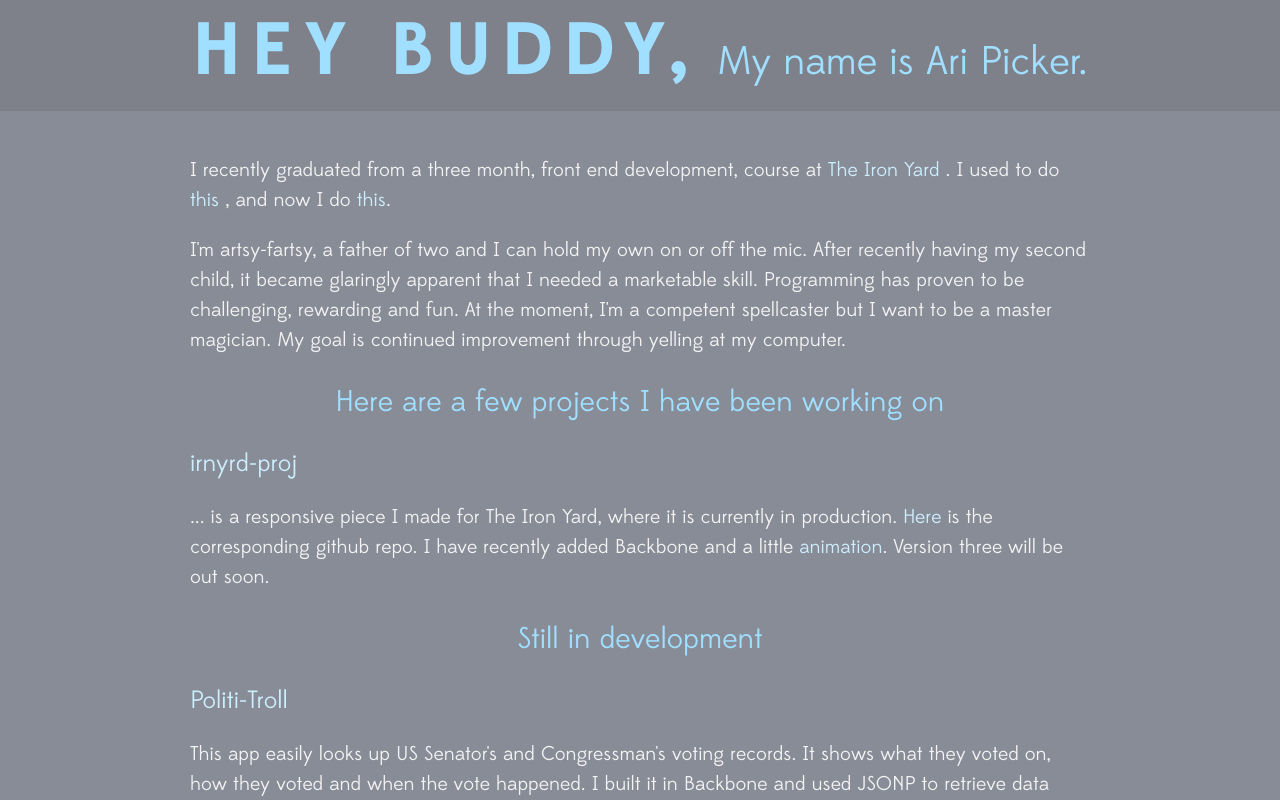
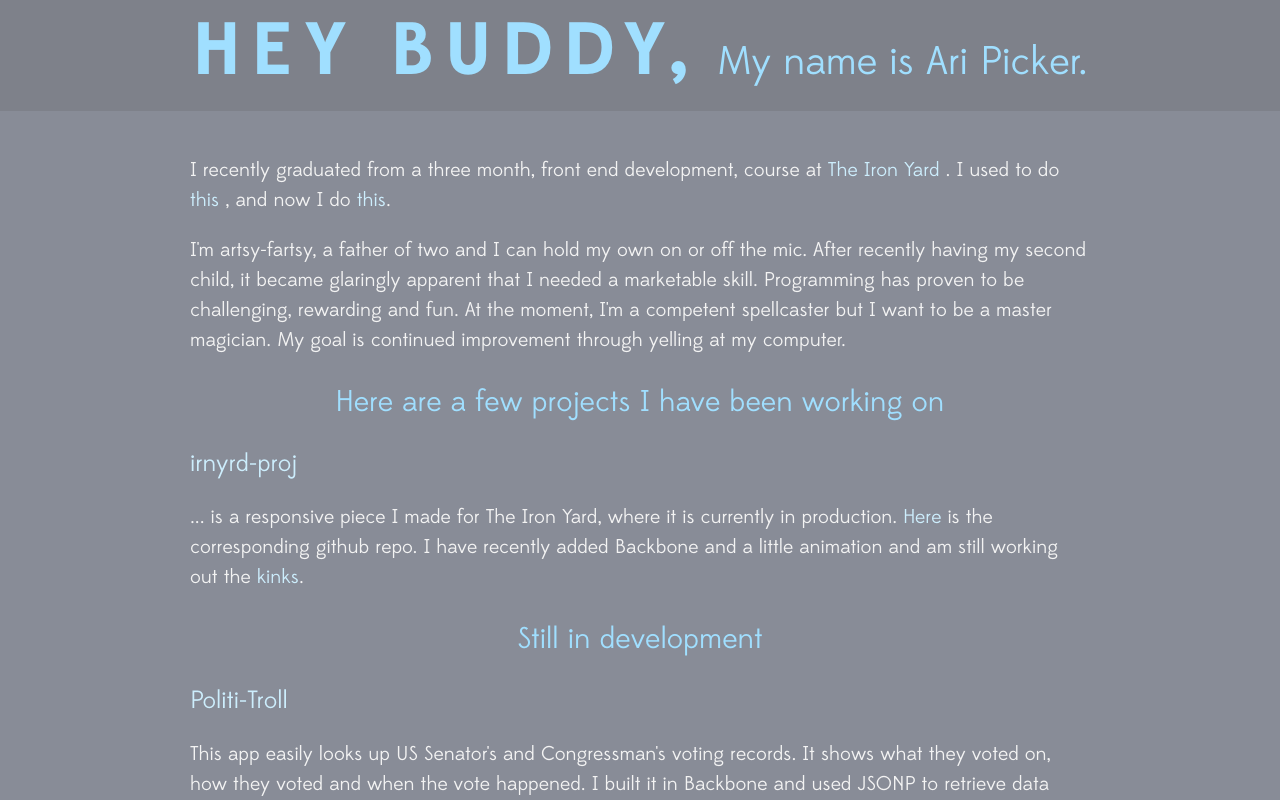
Before and after one commit to Pickra/AriPicker.github.io, a plain HTML site: page index.html in a window 1280 px wide. Shown: the top 800 px of the page. Drawn offline with nearby package versions, Linux system fonts and the light colour scheme.

Commit message:
text edit

```diff
--- a/index.html
+++ b/index.html
@@ -59,8 +59,8 @@
 
         <p>... is a responsive piece I made for The Iron Yard, where it is currently in production.
           <a href="https://github.com/Pickra/irnyrd-proj" target="_blank">Here</a>
-        is the corresponding github repo. I have recently added Backbone and a little
-          <a href="http://pickra.github.io/irnyrd-proj/" target="_blank">animation</a>. Version three will be out soon.
+        is the corresponding github repo. I have recently added Backbone and a little animation and am still working out the
+          <a href="http://pickra.github.io/irnyrd-proj/" target="_blank">kinks</a>.
         </p>
 
         <h2>
```
